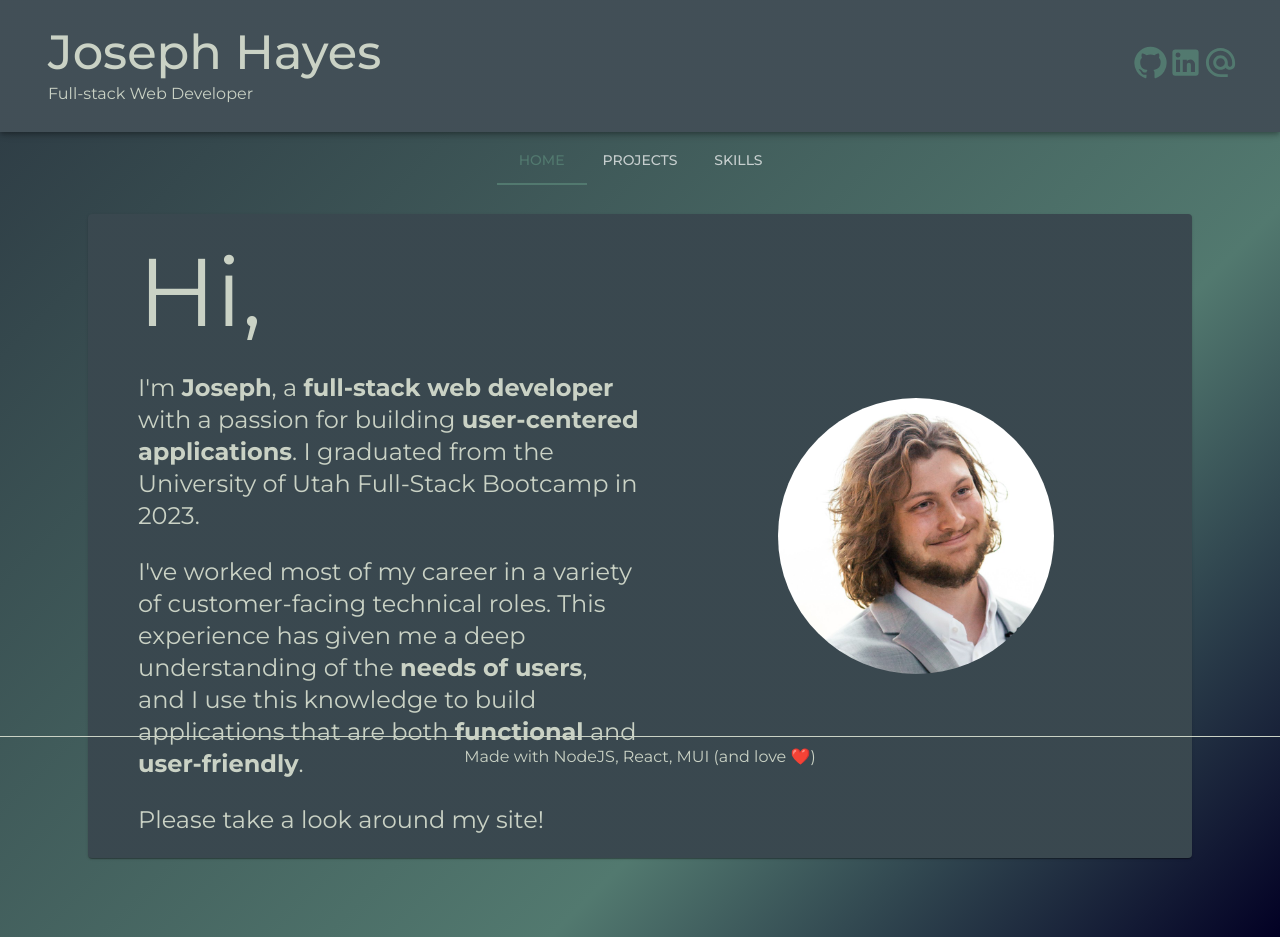
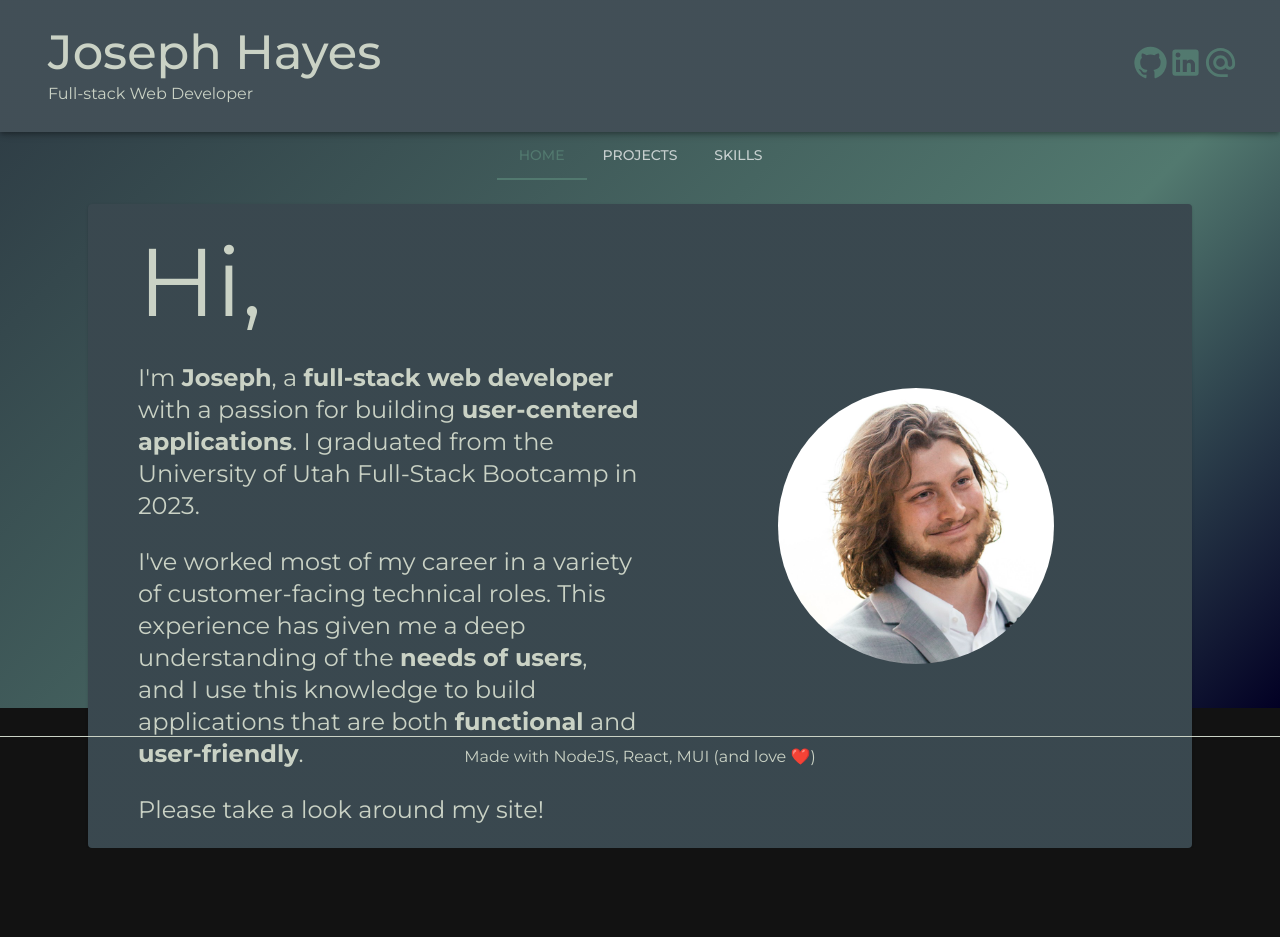
Before and after one commit to josephehayes/React-Portfolio, a React (Create React App) app in the folder client/: page / in a window 1280 px wide. After the commit the page ends 848 px from the top, so only its background shows below. Built offline with nearby package versions, Linux system fonts and the light colour scheme.

Commit message:
Edit skills, resize background

```diff
--- a/client/src/App.css
+++ b/client/src/App.css
@@ -7,6 +7,7 @@
 }
 
 .bodyWrapper {
+    width: 100%;
     -webkit-animation: bg-pan-left 8s cubic-bezier(0.645, 0.045, 0.355, 1.000) infinite;
     animation: bg-pan-left 8s cubic-bezier(0.645, 0.045, 0.355, 1.000) infinite;
     background: rgb(2, 0, 36);
--- a/client/src/App.js
+++ b/client/src/App.js
@@ -14,7 +14,7 @@ function App() {
   return (
     <ThemeProvider theme={theme}>
       <CssBaseline />
-      <Grid container spacing={0} minHeight={'100vh'}>
+      <Grid container spacing={0} rowSpacing={0} height={'100%'} width={'100%'}>
         <Grid item xs={12}>
           <Header />
         </Grid>
--- a/client/src/components/header.js
+++ b/client/src/components/header.js
@@ -10,9 +10,7 @@ const Header = () => {
     return (
         <AppBar position="sticky">
             <Box>
-                <Toolbar
-                sx={{ my: 3, mx: 3 }}
-                >
+                <Toolbar sx={{ my: 3, mx: 3 }}>
                     <Grid
                         container
                         justifyContent={'flex-end'}
--- a/client/src/components/home.js
+++ b/client/src/components/home.js
@@ -13,7 +13,7 @@ const Home = forwardRef((props, ref) => {
                             Hi,
                         </Typography>
                         <br />
-                        <Typography variant='h5' style={{ whiteSpace: 'pre-line' }}>
+                        <Typography variant='h5'>
                             I'm <strong>Joseph</strong>, a <strong>full-stack web developer</strong> with a passion for building <strong>user-centered applications</strong>. I graduated from the University of Utah Full-Stack Bootcamp in 2023.
                         </Typography>
                         <br />
@@ -34,7 +34,8 @@ const Home = forwardRef((props, ref) => {
                         <Box
                             component="img"
                             sx={{
-                                maxHeight: '50%',
+                                width: '50%',
+                                height: 'auto',
                                 maxWidth: '50%',
                                 borderRadius: '50%'
                             }}
--- a/client/src/components/skills.js
+++ b/client/src/components/skills.js
@@ -2,7 +2,7 @@ import { Grid, Paper, Typography } from '@mui/material';
 import React, { forwardRef, memo } from 'react';
 
 //Icons
-import { GitHub, Javascript, Css } from '@mui/icons-material';
+import { GitHub, Javascript } from '@mui/icons-material'; //, Css
 import GitLabIcon from '../assets/customIcons/gitlabIcon.js';
 import ReactIcon from '../assets/customIcons/reactIcon';
 import MuiIcon from '../assets/customIcons/muiIcon.js';
@@ -22,12 +22,12 @@ import NpmIcon from '../assets/customIcons/npmIcon.js';
 const gridStyles = {
     padding: 0,
     display: 'flex',
+    flexWrap: 'wrap',
     justifyContent: 'center',
     alignItems: 'center',
     marginLeft: 'auto',
     marginRight: 'auto',
     width: '100%',
-
 };
 
 const paperStyle = {
@@ -81,10 +81,10 @@ const Resume = forwardRef((props, ref) => {
                                 <Javascript fontSize='large' sx={iconStyle} />
                                 <Typography>JavaScript</Typography>
                             </Grid>
-                            <Grid item>
+                            {/* <Grid item>
                                 <Css fontSize='large' sx={iconStyle} />
                                 <Typography>CSS3</Typography>
-                            </Grid>
+                            </Grid> */}
                             <Grid item>
                                 <MuiIcon fontSize='large' sx={iconStyle} />
                                 <Typography>MUI</Typography>
--- a/client/src/components/tabPanel.js
+++ b/client/src/components/tabPanel.js
@@ -57,9 +57,10 @@ function MainTabs() {
   };
 
   return (
-    <Box className='tabcont' sx={{ width: '100%', padding: 0, minHeight: '100vh' }}>
+    <Box className='tabcont' sx={{ width: '100%', padding: 0, minHeight: '100%' }}>
       <Box sx={{ display: 'flex', justifyContent: 'center', alignItems: 'center',
-      paddingBottom: '5px', marginTop: '5px' }}>
+      // paddingBottom: '5px', marginTop: '5px'
+      }}>
         <Tabs value={value} onChange={handleChange} aria-label="Nav Tabs">
           <Tab label="Home" {...a11yProps(0)} />
           <Tab label="Projects" {...a11yProps(1)} />
```
